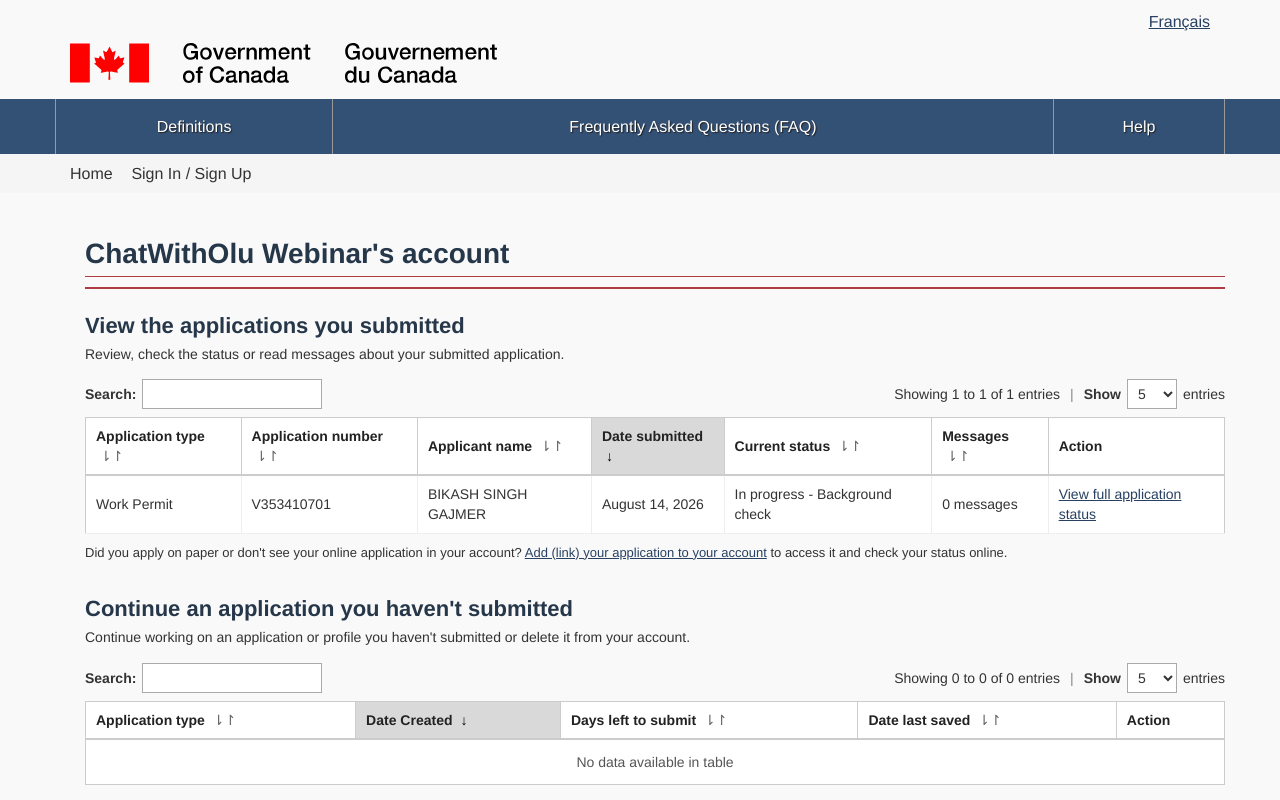
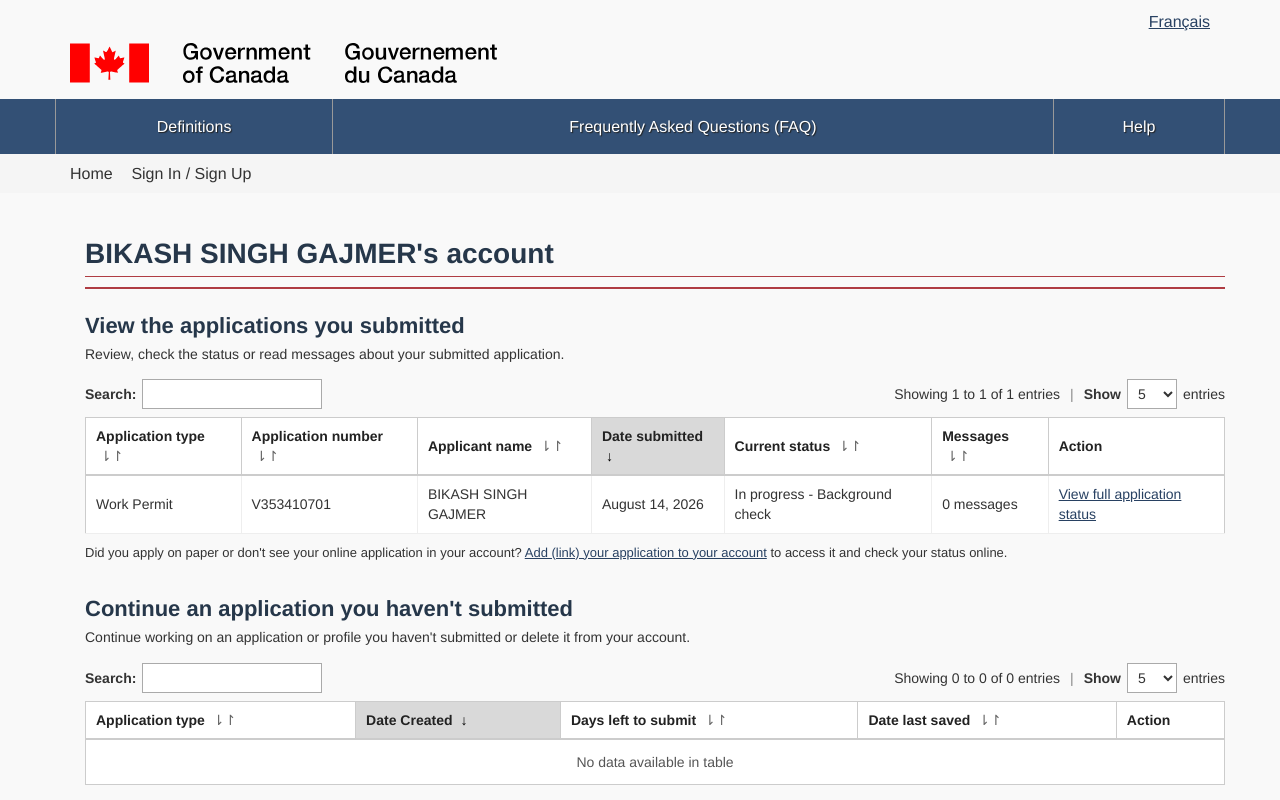
Before and after one commit to dreamvisaimmigration001-hash/ca_immigration, a React (Vite) app: page /mycic/home in a window 1280 px wide. Shown: the top 800 px of the page. Built offline with nearby package versions, Linux system fonts and the light colour scheme; a web font is replaced by a local one.

Commit message:
feat: add MyCICHome dashboard component with submitted and unsubmitted application tables

```diff
--- a/src/pages/MyCICHome.jsx
+++ b/src/pages/MyCICHome.jsx
@@ -142,7 +142,7 @@ export default function MyCICHome() {
                   marginBottom: "10px",
                 }}
               >
-                ChatWithOlu Webinar's account
+                BIKASH SINGH GAJMER's account
               </h1>
               <div
                 style={{
```
